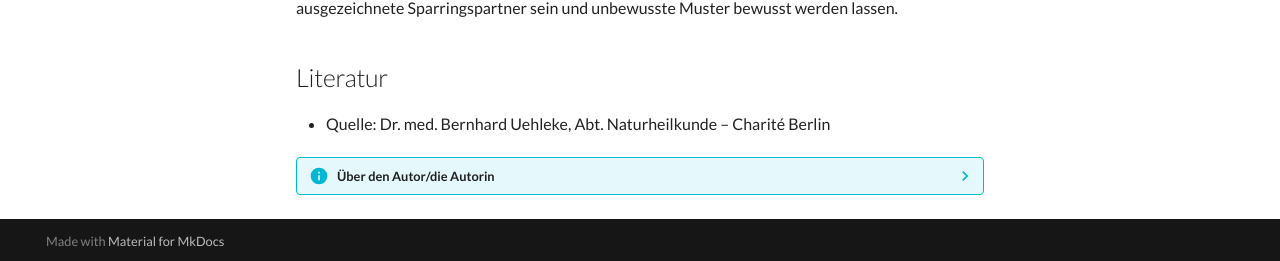
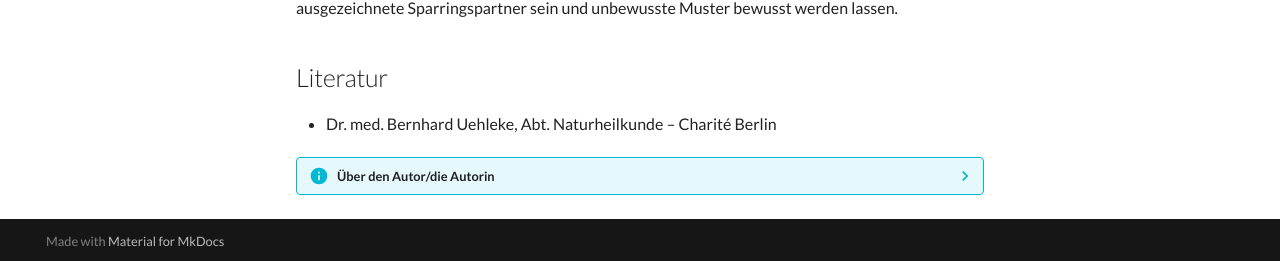
Before and after one commit to chbndrhnns/raise-mentoring-workbook, an MkDocs documentation site: the page built from docs/themen/lebensstil.md, in a window 1280 px wide and 900 px high, scrolled down 2313 px. Shown: the part 636-897 px from the top of the window. Built offline with MkDocs 1.6.1 and Material for MkDocs 9.7.7, drawn with Linux system fonts in a browser that asks for light colours; some of the changed lines change nothing that is shown.

Commit message:
fix: typo

```diff
--- a/docs/themen/lebensstil.md
+++ b/docs/themen/lebensstil.md
@@ -148,7 +148,7 @@ bewusst werden lassen.
 
 ## Literatur
 
-- Quelle: Dr. med. Bernhard Uehleke, Abt. Naturheilkunde – Charité Berlin
+- Dr. med. Bernhard Uehleke, Abt. Naturheilkunde – Charité Berlin
 
 ??? info "Über den Autor/die Autorin"
     --8<-- "_autoren/dubowy-tim.md"
```
